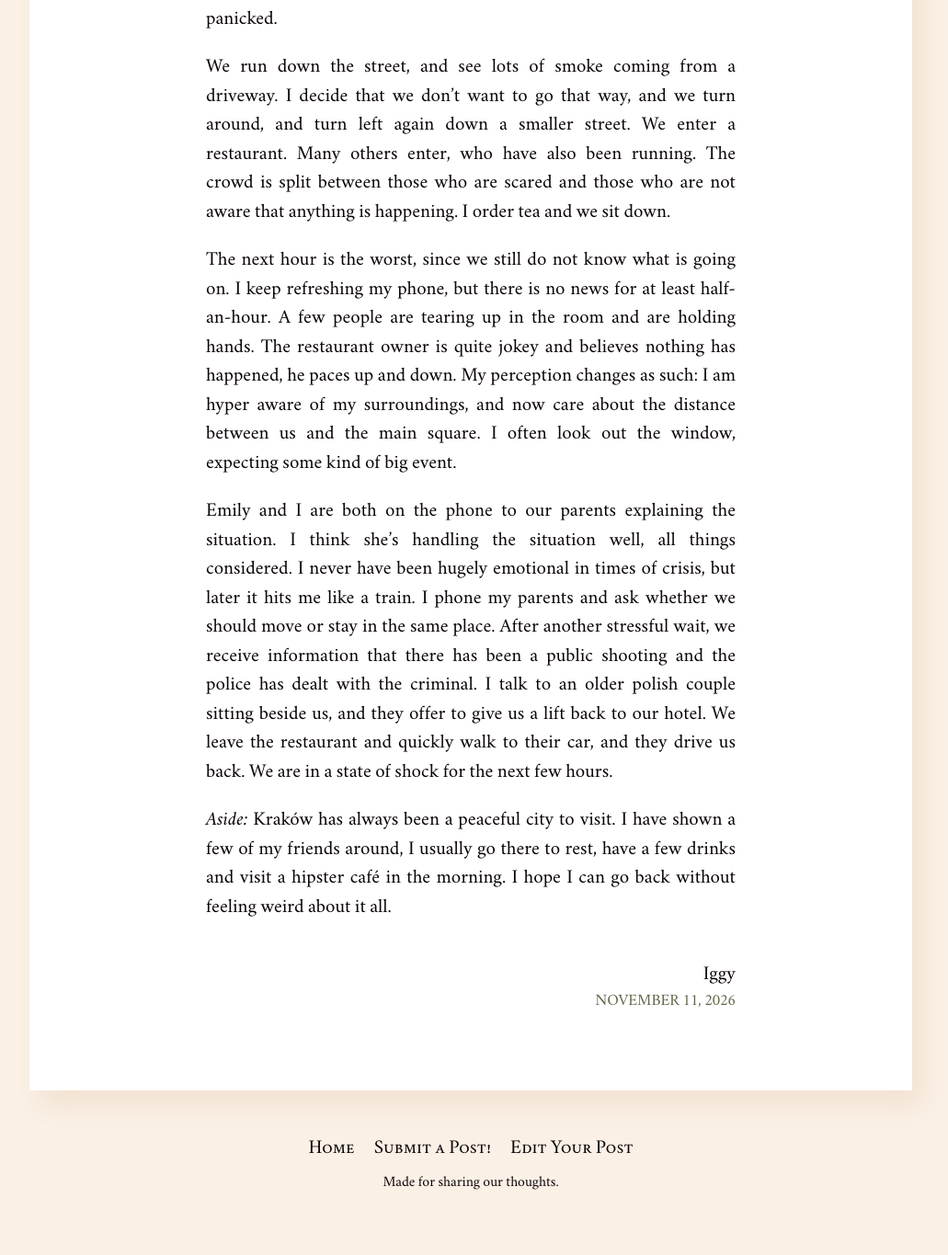
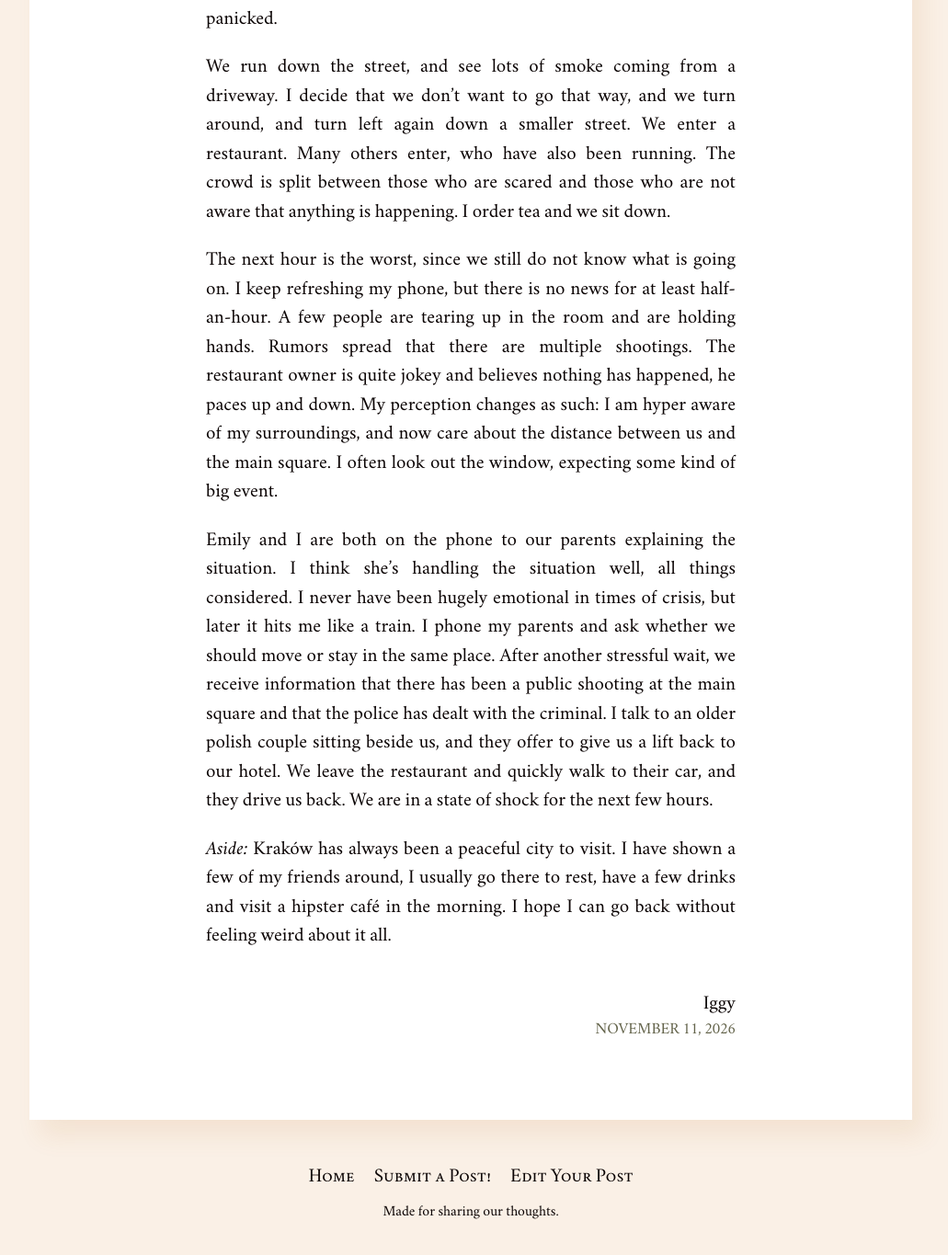
Before and after one commit to batterypointwriting/batterypointwriting.github.io, a Jekyll site: the page built from _posts/2026-11-11-Terror-in-Kraków-and-Changes-in-Perception.md, in a window 1280 px wide and 1400 px high, scrolled down 767 px. Shown: the top 1365 px of the window at 92% size, without its empty margins (128-1159 px from the left). Built offline with Jekyll 4.4.1, drawn with Linux system fonts in a browser that asks for light colours.

Commit message:
Update 2026-11-11-Terror-in-Kraków-and-Changes-in-Perception.md

```diff
--- a/_posts/2026-11-11-Terror-in-Kraków-and-Changes-in-Perception.md
+++ b/_posts/2026-11-11-Terror-in-Kraków-and-Changes-in-Perception.md
@@ -8,8 +8,8 @@ Emily and I are sitting in the town square. We each have a cup of mulled wine an
 
 We run down the street, and see lots of smoke coming from a driveway. I decide that we don't want to go that way, and we turn around, and turn left again down a smaller street. We enter a restaurant. Many others enter, who have also been running. The crowd is split between those who are scared and those who are not aware that anything is happening. I order tea and we sit down.
 
-The next hour is the worst, since we still do not know what is going on. I keep refreshing my phone, but there is no news for at least half-an-hour. A few people are tearing up in the room and are holding hands. The restaurant owner is quite jokey and believes nothing has happened, he paces up and down. My perception changes as such: I am hyper aware of my surroundings, and now care about the distance between us and the main square. I often look out the window, expecting some kind of big event.
+The next hour is the worst, since we still do not know what is going on. I keep refreshing my phone, but there is no news for at least half-an-hour. A few people are tearing up in the room and are holding hands. Rumors spread that there are multiple shootings. The restaurant owner is quite jokey and believes nothing has happened, he paces up and down. My perception changes as such: I am hyper aware of my surroundings, and now care about the distance between us and the main square. I often look out the window, expecting some kind of big event.
 
-Emily and I are both on the phone to our parents explaining the situation. I think she's handling the situation well, all things considered. I never have been hugely emotional in times of crisis, but later it hits me like a train. I phone my parents and ask whether we should move or stay in the same place. After another stressful wait, we receive information that there has been a public shooting and the police has dealt with the criminal. I talk to an older polish couple sitting beside us, and they offer to give us a lift back to our hotel. We leave the restaurant and quickly walk to their car, and they drive us back. We are in a state of shock for the next few hours.
+Emily and I are both on the phone to our parents explaining the situation. I think she's handling the situation well, all things considered. I never have been hugely emotional in times of crisis, but later it hits me like a train. I phone my parents and ask whether we should move or stay in the same place. After another stressful wait, we receive information that there has been a public shooting at the main square and that the police has dealt with the criminal. I talk to an older polish couple sitting beside us, and they offer to give us a lift back to our hotel. We leave the restaurant and quickly walk to their car, and they drive us back. We are in a state of shock for the next few hours.
 
 *Aside:* Kraków has always been a peaceful city to visit. I have shown a few of my friends around, I usually go there to rest, have a few drinks and visit a hipster café in the morning. I hope I can go back without feeling weird about it all.
```
